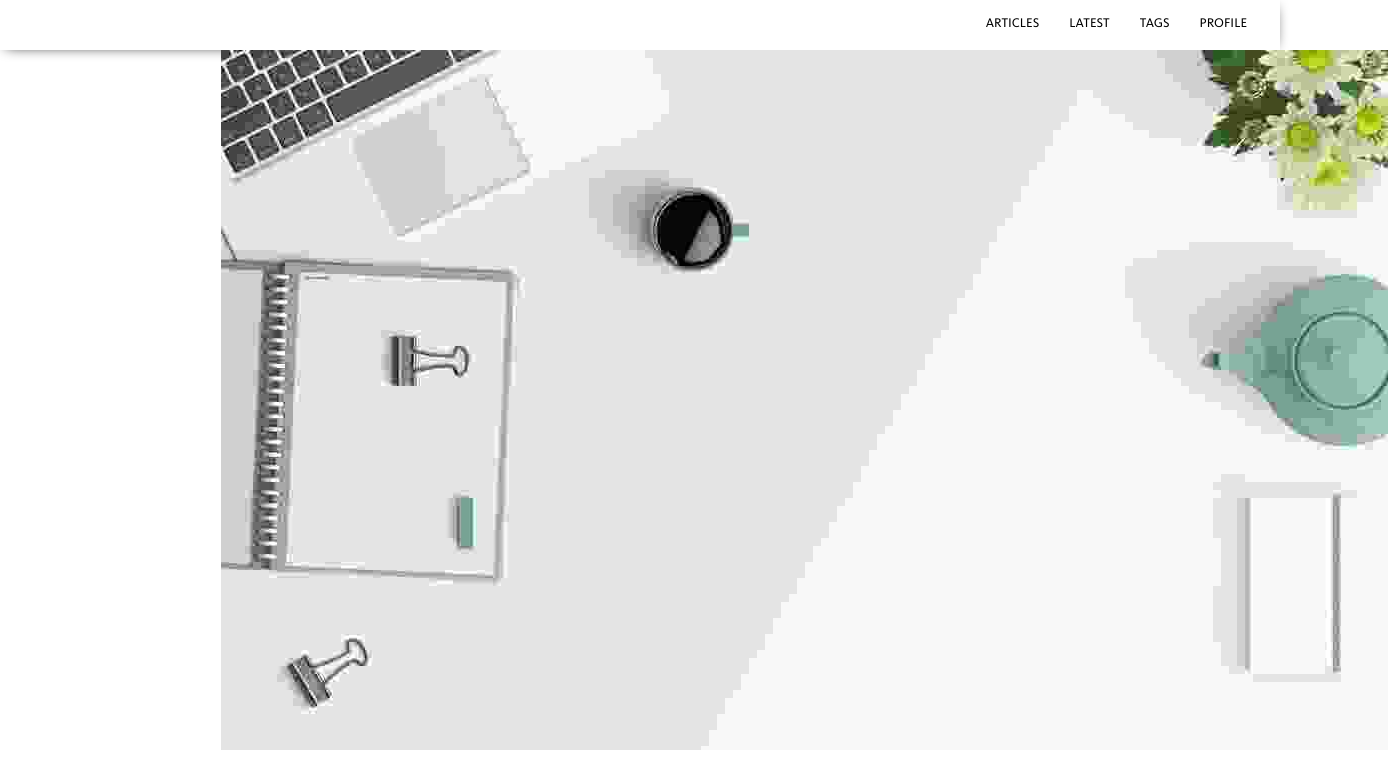
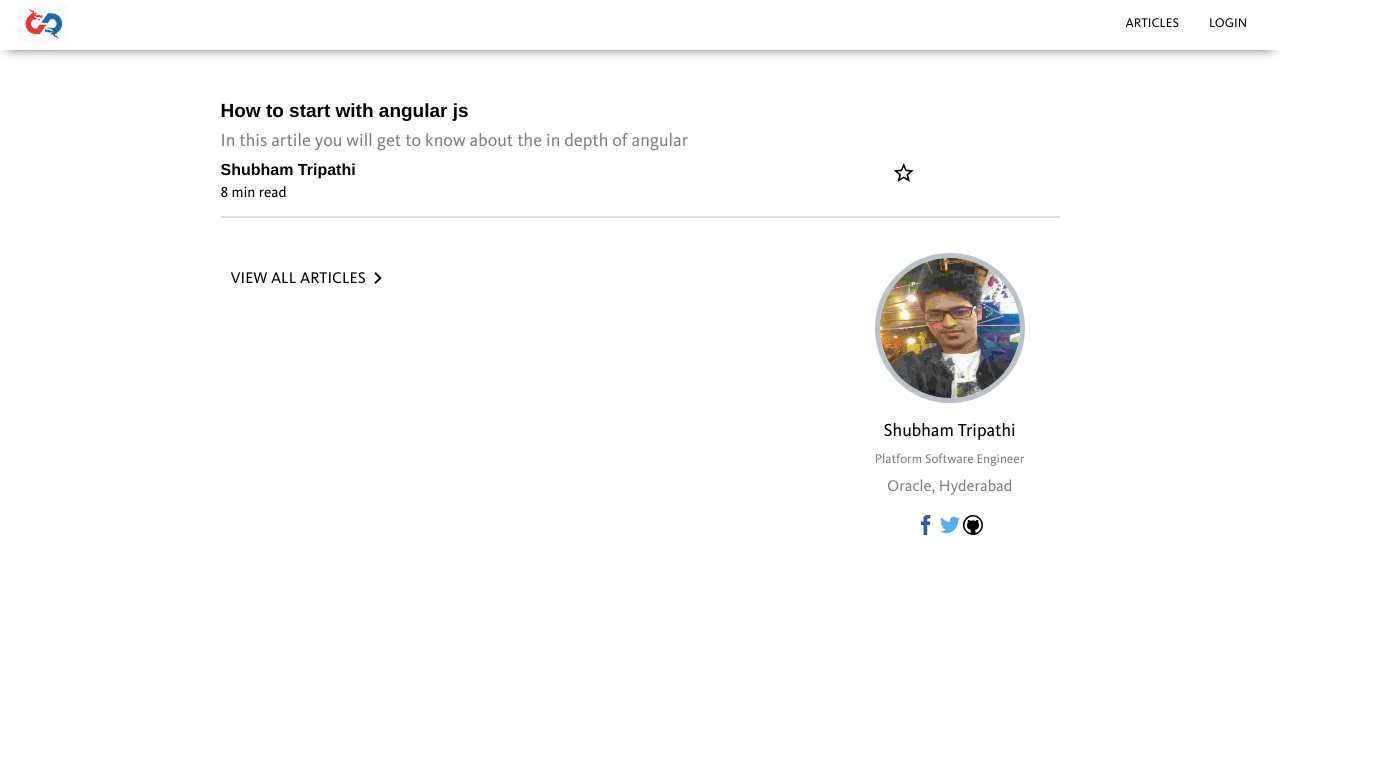
Before and after one commit to TripathiShubham/js-blog, a website: page index.html in a window 1280 px wide. Shown: the top 767 px of the page, 1388 px wide, since content can reach past the window. Drawn offline with nearby package versions, Linux system fonts and the light colour scheme; no server answers.

Commit message:
Fixing UI related issues.

```diff
--- a/assets/js/index.js
+++ b/assets/js/index.js
@@ -78,8 +78,7 @@ let view = {
     },
     viewArticle: function(articleId) {
         let article = controller.getArticleByIndex(articleId);
-        window.location.replace(articleUrl + '?id=' + article._id);
-
+        window.location.href = articleUrl + '?id=' + article._id;
     }
 }
 
--- a/assets/style/style.css
+++ b/assets/style/style.css
@@ -22,6 +22,7 @@ header {
     display: none;
     min-height: 50px;
     box-shadow: 0px 2px 14px -6px;
+    margin-bottom: 15px;
 }
 
 .max-width-100 {
@@ -430,3 +431,22 @@ mark {
     padding: 0px 6px 0px 6px;
     border-radius: 5px;
 }
+
+.medium-insert-images-grid > figure {
+    width: 50%;
+    margin: auto !important;
+}
+
+.margin-left-auto {
+    margin-left: auto
+}
+
+.logo {
+    width: 50px;
+    margin-top: 5px;
+}
+
+li, a, .article-title, .article-img-div {
+    cursor: pointer;
+    text-decoration: none;
+}
--- a/index.html
+++ b/index.html
@@ -10,14 +10,16 @@
             oracle, netsuite, developer">
     <meta name="author" content="Shubham Tripathi">
     <meta name="reply-to" content="shubhamio.js@gmail.com">
-    <meta name="url" content="">
+    <meta name="url" content="https://codeconnect.app">
     <meta name="viewport" content="width=device-width, initial-scale=1.0">
+    <link rel="shortcut icon" type="image/png" href="assets/img/logo.png"/>
 
     <link href="https://fonts.googleapis.com/icon?family=Material+Icons" rel="stylesheet">
 
     <link href="assets/style/style.css" rel="stylesheet">
     <link rel='stylesheet' media='screen and (max-width: 480px)' href='assets/style/480px-style.css' />
-    <link rel='stylesheet' media='screen and (min-width: 481px) and (max-width: 840px)' href='assets/style/840px-style.css' />
+    <link rel='stylesheet' media='screen and (min-width: 481px) and (max-width: 840px)'
+        href='assets/style/840px-style.css' />
     <link rel='stylesheet' media='screen and (min-width: 841px)' href='assets/style/full-screen-style.css' />
 
 </head>
@@ -54,7 +56,8 @@
         </ul> -->
         <div class="nav__list" id="nav-ul">
             <div>
-                <img src="/assets/img/IMG-20151025-WA0009_small.jpg" data-src="/assets/img/IMG-20151025-WA0009.jpg" class="user-img lazy">
+                <img src="/assets/img/IMG-20151025-WA0009_small.jpg" data-src="/assets/img/IMG-20151025-WA0009.jpg"
+                    class="user-img lazy">
             </div>
             <div class="user-details">
                 <div class="user-name">Shubham Tripathi</div>
@@ -63,17 +66,23 @@
                 <div class="social-icons">
                     <a class="social-icon">
                         <svg viewBox="0 0 32 32">
-                            <path fill="#3b5998" d="M17.996 32h-5.996v-16h-4v-5.514l4-0.002-0.007-3.248c0-4.498 1.22-7.236 6.519-7.236h4.412v5.515h-2.757c-2.064 0-2.163 0.771-2.163 2.209l-0.008 2.76h4.959l-0.584 5.514-4.37 0.002-0.004 16z"></path>
+                            <path fill="#3b5998"
+                                d="M17.996 32h-5.996v-16h-4v-5.514l4-0.002-0.007-3.248c0-4.498 1.22-7.236 6.519-7.236h4.412v5.515h-2.757c-2.064 0-2.163 0.771-2.163 2.209l-0.008 2.76h4.959l-0.584 5.514-4.37 0.002-0.004 16z">
+                            </path>
                         </svg>
                     </a>
                     <a class="social-icon">
                         <svg viewBox="0 0 32 32">
-                            <path fill="#55ACEE" d="M32 6.076c-1.177 0.522-2.443 0.875-3.771 1.034 1.355-0.813 2.396-2.099 2.887-3.632-1.269 0.752-2.674 1.299-4.169 1.593-1.198-1.276-2.904-2.073-4.792-2.073-3.626 0-6.565 2.939-6.565 6.565 0 0.515 0.058 1.016 0.17 1.496-5.456-0.274-10.294-2.888-13.532-6.86-0.565 0.97-0.889 2.097-0.889 3.301 0 2.278 1.159 4.287 2.921 5.465-1.076-0.034-2.088-0.329-2.974-0.821-0.001 0.027-0.001 0.055-0.001 0.083 0 3.181 2.263 5.834 5.266 6.437-0.551 0.15-1.131 0.23-1.73 0.23-0.423 0-0.834-0.041-1.235-0.118 0.835 2.608 3.26 4.506 6.133 4.559-2.247 1.761-5.078 2.81-8.154 2.81-0.53 0-1.052-0.031-1.566-0.092 2.905 1.863 6.356 2.95 10.064 2.95 12.076 0 18.679-10.004 18.679-18.68 0-0.285-0.006-0.568-0.019-0.849 1.283-0.926 2.396-2.082 3.276-3.398z"></path>
+                            <path fill="#55ACEE"
+                                d="M32 6.076c-1.177 0.522-2.443 0.875-3.771 1.034 1.355-0.813 2.396-2.099 2.887-3.632-1.269 0.752-2.674 1.299-4.169 1.593-1.198-1.276-2.904-2.073-4.792-2.073-3.626 0-6.565 2.939-6.565 6.565 0 0.515 0.058 1.016 0.17 1.496-5.456-0.274-10.294-2.888-13.532-6.86-0.565 0.97-0.889 2.097-0.889 3.301 0 2.278 1.159 4.287 2.921 5.465-1.076-0.034-2.088-0.329-2.974-0.821-0.001 0.027-0.001 0.055-0.001 0.083 0 3.181 2.263 5.834 5.266 6.437-0.551 0.15-1.131 0.23-1.73 0.23-0.423 0-0.834-0.041-1.235-0.118 0.835 2.608 3.26 4.506 6.133 4.559-2.247 1.761-5.078 2.81-8.154 2.81-0.53 0-1.052-0.031-1.566-0.092 2.905 1.863 6.356 2.95 10.064 2.95 12.076 0 18.679-10.004 18.679-18.68 0-0.285-0.006-0.568-0.019-0.849 1.283-0.926 2.396-2.082 3.276-3.398z">
+                            </path>
                         </svg>
                     </a>
                     <a class="social-icon">
                         <svg viewBox="0 0 32 32">
-                            <path fill="#000" d="M16 0c-8.837 0-16 7.163-16 16s7.163 16 16 16 16-7.163 16-16-7.163-16-16-16zM25.502 25.502c-1.235 1.235-2.672 2.204-4.272 2.881-0.406 0.172-0.819 0.323-1.238 0.453v-2.398c0-1.26-0.432-2.188-1.297-2.781 0.542-0.052 1.039-0.125 1.492-0.219s0.932-0.229 1.438-0.406 0.958-0.388 1.359-0.633 0.786-0.563 1.156-0.953 0.68-0.833 0.93-1.328 0.448-1.089 0.594-1.781 0.219-1.456 0.219-2.289c0-1.615-0.526-2.99-1.578-4.125 0.479-1.25 0.427-2.609-0.156-4.078l-0.391-0.047c-0.271-0.031-0.758 0.083-1.461 0.344s-1.492 0.688-2.367 1.281c-1.24-0.344-2.526-0.516-3.859-0.516-1.344 0-2.625 0.172-3.844 0.516-0.552-0.375-1.075-0.685-1.57-0.93s-0.891-0.411-1.188-0.5-0.573-0.143-0.828-0.164-0.419-0.026-0.492-0.016-0.125 0.021-0.156 0.031c-0.583 1.479-0.635 2.839-0.156 4.078-1.052 1.135-1.578 2.51-1.578 4.125 0 0.833 0.073 1.596 0.219 2.289s0.344 1.286 0.594 1.781 0.56 0.938 0.93 1.328 0.755 0.708 1.156 0.953 0.854 0.456 1.359 0.633 0.984 0.313 1.438 0.406 0.95 0.167 1.492 0.219c-0.854 0.583-1.281 1.51-1.281 2.781v2.445c-0.472-0.14-0.937-0.306-1.394-0.5-1.6-0.677-3.037-1.646-4.272-2.881s-2.204-2.672-2.881-4.272c-0.7-1.655-1.055-3.414-1.055-5.23s0.355-3.575 1.055-5.23c0.677-1.6 1.646-3.037 2.881-4.272s2.672-2.204 4.272-2.881c1.655-0.7 3.415-1.055 5.23-1.055s3.575 0.355 5.23 1.055c1.6 0.677 3.037 1.646 4.272 2.881s2.204 2.672 2.881 4.272c0.7 1.655 1.055 3.415 1.055 5.23s-0.355 3.575-1.055 5.23c-0.677 1.6-1.646 3.037-2.881 4.272z"></path>
+                            <path fill="#000"
+                                d="M16 0c-8.837 0-16 7.163-16 16s7.163 16 16 16 16-7.163 16-16-7.163-16-16-16zM25.502 25.502c-1.235 1.235-2.672 2.204-4.272 2.881-0.406 0.172-0.819 0.323-1.238 0.453v-2.398c0-1.26-0.432-2.188-1.297-2.781 0.542-0.052 1.039-0.125 1.492-0.219s0.932-0.229 1.438-0.406 0.958-0.388 1.359-0.633 0.786-0.563 1.156-0.953 0.68-0.833 0.93-1.328 0.448-1.089 0.594-1.781 0.219-1.456 0.219-2.289c0-1.615-0.526-2.99-1.578-4.125 0.479-1.25 0.427-2.609-0.156-4.078l-0.391-0.047c-0.271-0.031-0.758 0.083-1.461 0.344s-1.492 0.688-2.367 1.281c-1.24-0.344-2.526-0.516-3.859-0.516-1.344 0-2.625 0.172-3.844 0.516-0.552-0.375-1.075-0.685-1.57-0.93s-0.891-0.411-1.188-0.5-0.573-0.143-0.828-0.164-0.419-0.026-0.492-0.016-0.125 0.021-0.156 0.031c-0.583 1.479-0.635 2.839-0.156 4.078-1.052 1.135-1.578 2.51-1.578 4.125 0 0.833 0.073 1.596 0.219 2.289s0.344 1.286 0.594 1.781 0.56 0.938 0.93 1.328 0.755 0.708 1.156 0.953 0.854 0.456 1.359 0.633 0.984 0.313 1.438 0.406 0.95 0.167 1.492 0.219c-0.854 0.583-1.281 1.51-1.281 2.781v2.445c-0.472-0.14-0.937-0.306-1.394-0.5-1.6-0.677-3.037-1.646-4.272-2.881s-2.204-2.672-2.881-4.272c-0.7-1.655-1.055-3.414-1.055-5.23s0.355-3.575 1.055-5.23c0.677-1.6 1.646-3.037 2.881-4.272s2.672-2.204 4.272-2.881c1.655-0.7 3.415-1.055 5.23-1.055s3.575 0.355 5.23 1.055c1.6 0.677 3.037 1.646 4.272 2.881s2.204 2.672 2.881 4.272c0.7 1.655 1.055 3.415 1.055 5.23s-0.355 3.575-1.055 5.23c-0.677 1.6-1.646 3.037-2.881 4.272z">
+                            </path>
                         </svg>
                     </a>
                 </div>
@@ -85,18 +94,15 @@
 
         <header>
             <nav>
-                <ul class="flex flex-end margin-side-18">
-                    <li class="header-nav-item uppercase">
+                <ul class="flex margin-side-18">
+                    <li>
+                        <img class="logo" src="assets/img/logo.svg" alt="logo" href="/">
+                    </li>
+                    <li class="header-nav-item uppercase margin-left-auto">
                         Articles
                     </li>
                     <li class="header-nav-item uppercase">
-                        Latest
-                    </li>
-                    <li class="header-nav-item uppercase">
-                        Tags
-                    </li>
-                    <li class="header-nav-item uppercase">
-                        Profile
+                        Login
                     </li>
                 </ul>
             </nav>
@@ -107,7 +113,7 @@
             <div class="main-article margin-bottom-15">
                 <div class="container">
                     <div class="article-img-div">
-                        <img class="" src="/assets/img/5_small.jpg" data-src="/assets/img/5.jpg">
+                        <img class="" src="" data-src="">
                     </div>
                     <div class="article-details wrap-content">
                         <div class="article-title wrap-content">How to start with angular js</div>
@@ -142,7 +148,8 @@
                 </div>
                 <div class="flex-1 padding-10 position-sticky show">
                     <div>
-                        <img src="/assets/img/IMG-20151025-WA0009_small.jpg" data-src="/assets/img/IMG-20151025-WA0009.jpg" class="user-img lazy">
+                        <img src="/assets/img/IMG-20151025-WA0009_small.jpg"
+                            data-src="/assets/img/IMG-20151025-WA0009.jpg" class="user-img lazy">
                     </div>
                     <div class="user-details">
                         <div class="user-name">Shubham Tripathi</div>
@@ -151,17 +158,23 @@
                         <div class="social-icons">
                             <a class="social-icon">
                                 <svg viewBox="0 0 32 32">
-                                    <path fill="#3b5998" d="M17.996 32h-5.996v-16h-4v-5.514l4-0.002-0.007-3.248c0-4.498 1.22-7.236 6.519-7.236h4.412v5.515h-2.757c-2.064 0-2.163 0.771-2.163 2.209l-0.008 2.76h4.959l-0.584 5.514-4.37 0.002-0.004 16z"></path>
+                                    <path fill="#3b5998"
+                                        d="M17.996 32h-5.996v-16h-4v-5.514l4-0.002-0.007-3.248c0-4.498 1.22-7.236 6.519-7.236h4.412v5.515h-2.757c-2.064 0-2.163 0.771-2.163 2.209l-0.008 2.76h4.959l-0.584 5.514-4.37 0.002-0.004 16z">
+                                    </path>
                                 </svg>
                             </a>
                             <a class="social-icon">
                                 <svg viewBox="0 0 32 32">
-                                    <path fill="#55ACEE" d="M32 6.076c-1.177 0.522-2.443 0.875-3.771 1.034 1.355-0.813 2.396-2.099 2.887-3.632-1.269 0.752-2.674 1.299-4.169 1.593-1.198-1.276-2.904-2.073-4.792-2.073-3.626 0-6.565 2.939-6.565 6.565 0 0.515 0.058 1.016 0.17 1.496-5.456-0.274-10.294-2.888-13.532-6.86-0.565 0.97-0.889 2.097-0.889 3.301 0 2.278 1.159 4.287 2.921 5.465-1.076-0.034-2.088-0.329-2.974-0.821-0.001 0.027-0.001 0.055-0.001 0.083 0 3.181 2.263 5.834 5.266 6.437-0.551 0.15-1.131 0.23-1.73 0.23-0.423 0-0.834-0.041-1.235-0.118 0.835 2.608 3.26 4.506 6.133 4.559-2.247 1.761-5.078 2.81-8.154 2.81-0.53 0-1.052-0.031-1.566-0.092 2.905 1.863 6.356 2.95 10.064 2.95 12.076 0 18.679-10.004 18.679-18.68 0-0.285-0.006-0.568-0.019-0.849 1.283-0.926 2.396-2.082 3.276-3.398z"></path>
+                                    <path fill="#55ACEE"
+                                        d="M32 6.076c-1.177 0.522-2.443 0.875-3.771 1.034 1.355-0.813 2.396-2.099 2.887-3.632-1.269 0.752-2.674 1.299-4.169 1.593-1.198-1.276-2.904-2.073-4.792-2.073-3.626 0-6.565 2.939-6.565 6.565 0 0.515 0.058 1.016 0.17 1.496-5.456-0.274-10.294-2.888-13.532-6.86-0.565 0.97-0.889 2.097-0.889 3.301 0 2.278 1.159 4.287 2.921 5.465-1.076-0.034-2.088-0.329-2.974-0.821-0.001 0.027-0.001 0.055-0.001 0.083 0 3.181 2.263 5.834 5.266 6.437-0.551 0.15-1.131 0.23-1.73 0.23-0.423 0-0.834-0.041-1.235-0.118 0.835 2.608 3.26 4.506 6.133 4.559-2.247 1.761-5.078 2.81-8.154 2.81-0.53 0-1.052-0.031-1.566-0.092 2.905 1.863 6.356 2.95 10.064 2.95 12.076 0 18.679-10.004 18.679-18.68 0-0.285-0.006-0.568-0.019-0.849 1.283-0.926 2.396-2.082 3.276-3.398z">
+                                    </path>
                                 </svg>
                             </a>
                             <a class="social-icon">
                                 <svg viewBox="0 0 32 32">
-                                    <path fill="#000" d="M16 0c-8.837 0-16 7.163-16 16s7.163 16 16 16 16-7.163 16-16-7.163-16-16-16zM25.502 25.502c-1.235 1.235-2.672 2.204-4.272 2.881-0.406 0.172-0.819 0.323-1.238 0.453v-2.398c0-1.26-0.432-2.188-1.297-2.781 0.542-0.052 1.039-0.125 1.492-0.219s0.932-0.229 1.438-0.406 0.958-0.388 1.359-0.633 0.786-0.563 1.156-0.953 0.68-0.833 0.93-1.328 0.448-1.089 0.594-1.781 0.219-1.456 0.219-2.289c0-1.615-0.526-2.99-1.578-4.125 0.479-1.25 0.427-2.609-0.156-4.078l-0.391-0.047c-0.271-0.031-0.758 0.083-1.461 0.344s-1.492 0.688-2.367 1.281c-1.24-0.344-2.526-0.516-3.859-0.516-1.344 0-2.625 0.172-3.844 0.516-0.552-0.375-1.075-0.685-1.57-0.93s-0.891-0.411-1.188-0.5-0.573-0.143-0.828-0.164-0.419-0.026-0.492-0.016-0.125 0.021-0.156 0.031c-0.583 1.479-0.635 2.839-0.156 4.078-1.052 1.135-1.578 2.51-1.578 4.125 0 0.833 0.073 1.596 0.219 2.289s0.344 1.286 0.594 1.781 0.56 0.938 0.93 1.328 0.755 0.708 1.156 0.953 0.854 0.456 1.359 0.633 0.984 0.313 1.438 0.406 0.95 0.167 1.492 0.219c-0.854 0.583-1.281 1.51-1.281 2.781v2.445c-0.472-0.14-0.937-0.306-1.394-0.5-1.6-0.677-3.037-1.646-4.272-2.881s-2.204-2.672-2.881-4.272c-0.7-1.655-1.055-3.414-1.055-5.23s0.355-3.575 1.055-5.23c0.677-1.6 1.646-3.037 2.881-4.272s2.672-2.204 4.272-2.881c1.655-0.7 3.415-1.055 5.23-1.055s3.575 0.355 5.23 1.055c1.6 0.677 3.037 1.646 4.272 2.881s2.204 2.672 2.881 4.272c0.7 1.655 1.055 3.415 1.055 5.23s-0.355 3.575-1.055 5.23c-0.677 1.6-1.646 3.037-2.881 4.272z"></path>
+                                    <path fill="#000"
+                                        d="M16 0c-8.837 0-16 7.163-16 16s7.163 16 16 16 16-7.163 16-16-7.163-16-16-16zM25.502 25.502c-1.235 1.235-2.672 2.204-4.272 2.881-0.406 0.172-0.819 0.323-1.238 0.453v-2.398c0-1.26-0.432-2.188-1.297-2.781 0.542-0.052 1.039-0.125 1.492-0.219s0.932-0.229 1.438-0.406 0.958-0.388 1.359-0.633 0.786-0.563 1.156-0.953 0.68-0.833 0.93-1.328 0.448-1.089 0.594-1.781 0.219-1.456 0.219-2.289c0-1.615-0.526-2.99-1.578-4.125 0.479-1.25 0.427-2.609-0.156-4.078l-0.391-0.047c-0.271-0.031-0.758 0.083-1.461 0.344s-1.492 0.688-2.367 1.281c-1.24-0.344-2.526-0.516-3.859-0.516-1.344 0-2.625 0.172-3.844 0.516-0.552-0.375-1.075-0.685-1.57-0.93s-0.891-0.411-1.188-0.5-0.573-0.143-0.828-0.164-0.419-0.026-0.492-0.016-0.125 0.021-0.156 0.031c-0.583 1.479-0.635 2.839-0.156 4.078-1.052 1.135-1.578 2.51-1.578 4.125 0 0.833 0.073 1.596 0.219 2.289s0.344 1.286 0.594 1.781 0.56 0.938 0.93 1.328 0.755 0.708 1.156 0.953 0.854 0.456 1.359 0.633 0.984 0.313 1.438 0.406 0.95 0.167 1.492 0.219c-0.854 0.583-1.281 1.51-1.281 2.781v2.445c-0.472-0.14-0.937-0.306-1.394-0.5-1.6-0.677-3.037-1.646-4.272-2.881s-2.204-2.672-2.881-4.272c-0.7-1.655-1.055-3.414-1.055-5.23s0.355-3.575 1.055-5.23c0.677-1.6 1.646-3.037 2.881-4.272s2.672-2.204 4.272-2.881c1.655-0.7 3.415-1.055 5.23-1.055s3.575 0.355 5.23 1.055c1.6 0.677 3.037 1.646 4.272 2.881s2.204 2.672 2.881 4.272c0.7 1.655 1.055 3.415 1.055 5.23s-0.355 3.575-1.055 5.23c-0.677 1.6-1.646 3.037-2.881 4.272z">
+                                    </path>
                                 </svg>
                             </a>
                         </div>
--- a/server/routes/article.js
+++ b/server/routes/article.js
@@ -25,7 +25,6 @@ module.exports = {
         });
     },
     getArticle: function(req, res) {
-        console.log(req.query.id);
         Article.find({_id: req.query.id}, function(err, result) {
             console.log(err);
             res.send(result);
```
Also changed, not shown: article.html (+22 -17 lines), assets/js/article.js (+22 -10 lines), assets/img/logo.png (added), assets/img/logo.svg (added).
